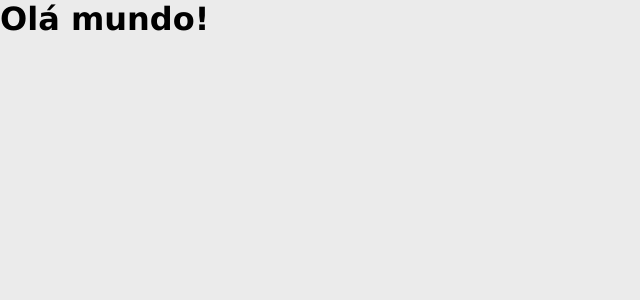
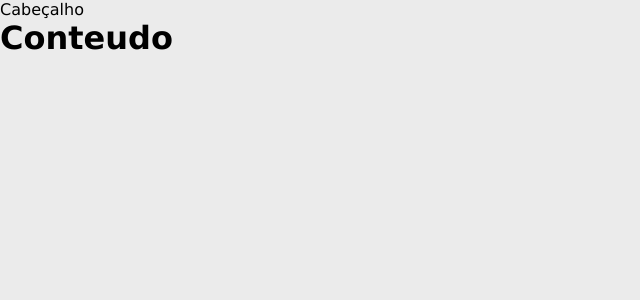
Before and after one commit to leonardobandeira/laboratorio-react, a React (Vite) app in the folder tic_em_trilhas-to+do/: page / in a window 1280 px wide. Shown: the top 300 px of the page, without its empty margins (0-640 px from the left). Built offline with nearby package versions, Linux system fonts and the light colour scheme.

Commit message:
feat: Adiciona componentes Cabecalho e Conteudo ao projeto

```diff
--- a/tic_em_trilhas-to+do/src/App.jsx
+++ b/tic_em_trilhas-to+do/src/App.jsx
@@ -1,9 +1,16 @@
 import './App.css'
+
+import { Cabecalho, Conteudo } from './components';
 
 const App = () => {
   return (
-    <h1>Olá mundo!</h1>
+    <>
+      <Cabecalho />
+      <Conteudo>
+        <h1>Conteudo</h1>
+      </Conteudo>
+    </>
   )
 };
 
-export default App;
+export { App };
--- /dev/null
+++ b/tic_em_trilhas-to+do/src/components/Cabecalho/Cabecalho.jsx
@@ -0,0 +1,9 @@
+const Cabecalho = () => {
+    return (
+        <div>
+            Cabeçalho
+        </div>
+    );
+}
+
+export { Cabecalho };
--- /dev/null
+++ b/tic_em_trilhas-to+do/src/components/Cabecalho/index.js
@@ -0,0 +1 @@
+export * from './Cabecalho'
--- /dev/null
+++ b/tic_em_trilhas-to+do/src/components/Conteudo/Conteudo.jsx
@@ -0,0 +1,11 @@
+const Conteudo = (props) => {
+    const { children } = props;
+
+    return (
+        <div>
+            {children}
+        </div>
+    )
+}
+
+export { Conteudo };
--- /dev/null
+++ b/tic_em_trilhas-to+do/src/components/Conteudo/index.js
@@ -0,0 +1 @@
+export * from  './Conteudo'
--- /dev/null
+++ b/tic_em_trilhas-to+do/src/components/index.js
@@ -0,0 +1,2 @@
+export * from './Cabecalho'
+export * from './Conteudo'
--- a/tic_em_trilhas-to+do/src/main.jsx
+++ b/tic_em_trilhas-to+do/src/main.jsx
@@ -1,6 +1,6 @@
 import React from 'react'
 import ReactDOM from 'react-dom/client'
-import App from './App.jsx'
+import { App } from './App.jsx'
 import './global.css'
 
 ReactDOM.createRoot(document.getElementById('root')).render(
```
